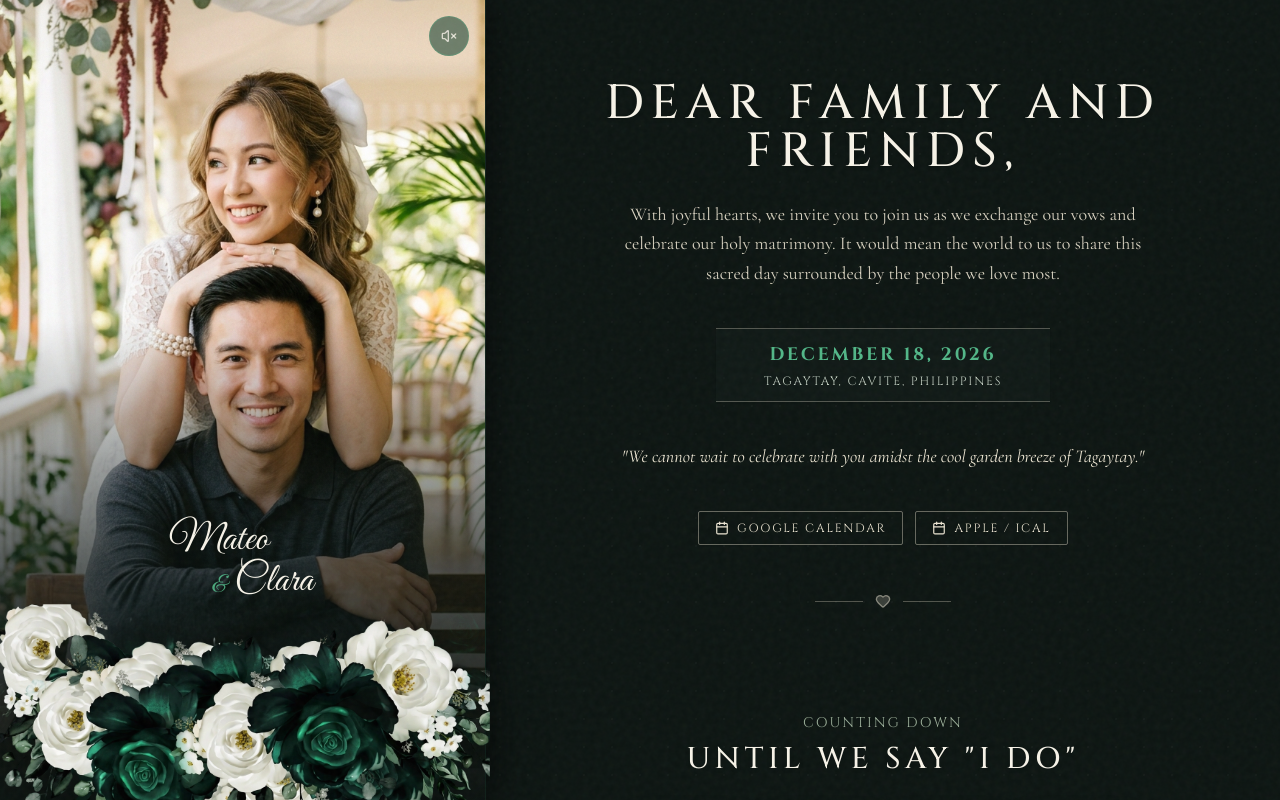
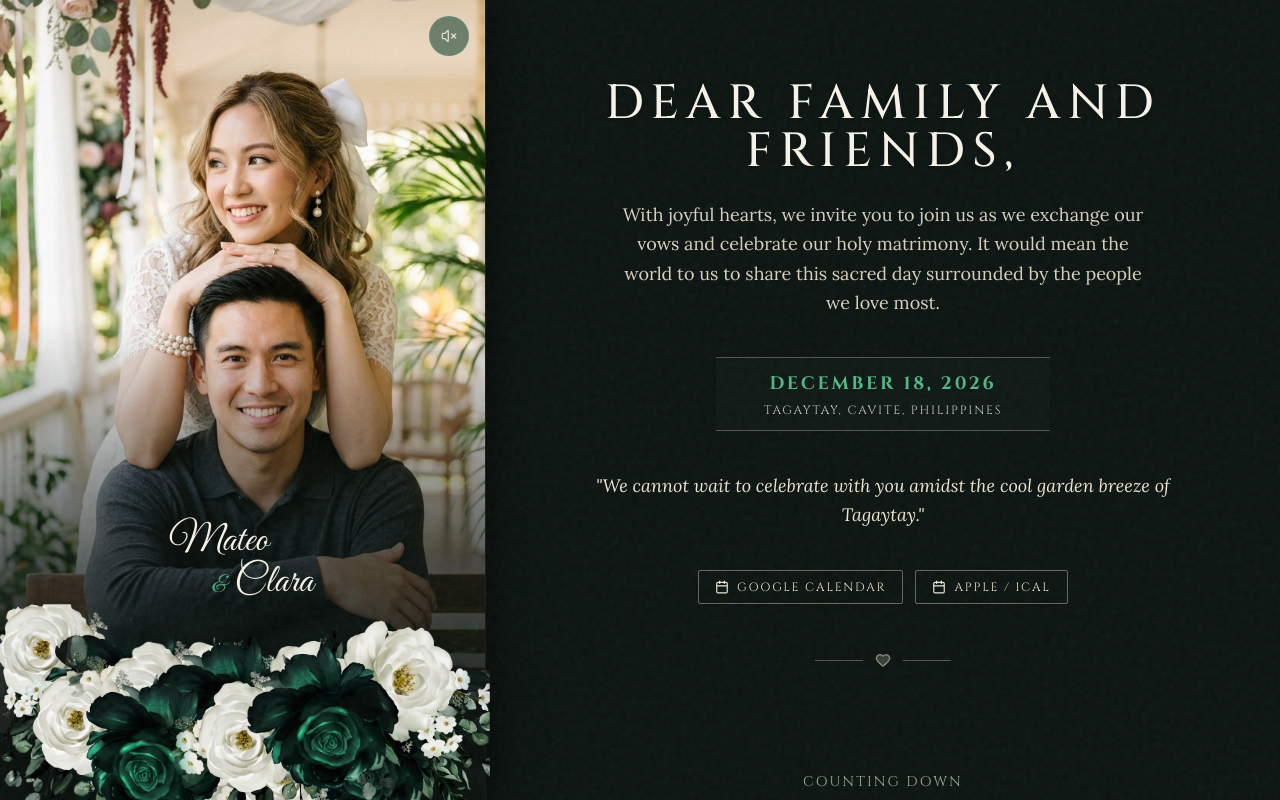
Before and after one commit to clydekeanu-rgb/clara-mateo, a React (Vite) app: page / in a window 1280 px wide. Shown: the top 800 px of the page. Built offline with nearby package versions, Linux system fonts and the light colour scheme.

Commit message:
style: replace Cormorant Garamond with Lora for improved legibility and warm romantic aesthetic

```diff
--- a/index.html
+++ b/index.html
@@ -21,10 +21,10 @@
     <!-- Preload hero image for faster LCP -->
     <link rel="preload" as="image" href="/Couple_posing_for_portrait_outdoors_202609020934.jpeg" fetchpriority="high" />
 
-    <!-- Google Fonts: Inscriptional Serif Display (Cinzel), Humanist Body & Script -->
+    <!-- Google Fonts: Inscriptional Serif Display (Cinzel), Romantic Body (Lora) & Script (Great Vibes) -->
     <link rel="preconnect" href="https://fonts.googleapis.com">
     <link rel="preconnect" href="https://fonts.gstatic.com" crossorigin>
-    <link href="https://fonts.googleapis.com/css2?family=Cinzel:wght@400;500;600;700&family=Cormorant+Garamond:ital,wght@0,300;0,400;0,500;0,600;0,700;1,400&family=Great+Vibes&display=swap" rel="stylesheet">
+    <link href="https://fonts.googleapis.com/css2?family=Cinzel:wght@400;500;600;700&family=Great+Vibes&family=Lora:ital,wght@0,400;0,500;0,600;0,700;1,400;1,500&display=swap" rel="stylesheet">
   </head>
   <body class="bg-night text-[#F7F3E8] antialiased selection:bg-emerald-deep selection:text-ivory">
     <!-- Skip to main content for keyboard users -->
--- a/src/index.css
+++ b/src/index.css
@@ -21,7 +21,7 @@
 
   --font-serif: "Cinzel", "Palatino", "Georgia", serif;
   --font-display: "Cinzel", "Palatino", "Georgia", serif;
-  --font-body: "Cormorant Garamond", "Palatino", "Georgia", serif;
+  --font-body: "Lora", "Georgia", serif;
   --font-script: "Great Vibes", "Brush Script MT", cursive;
 }
 
```
